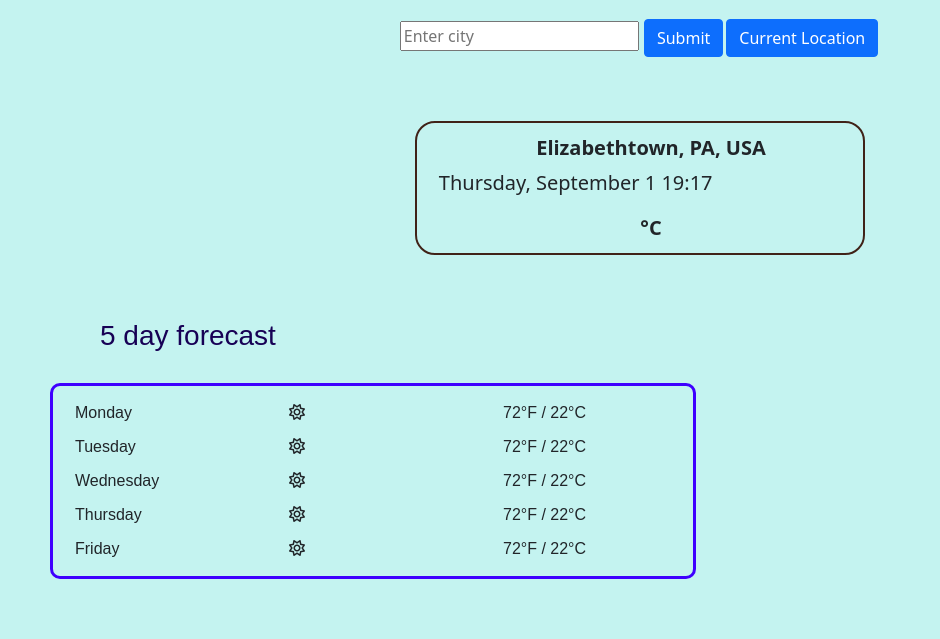
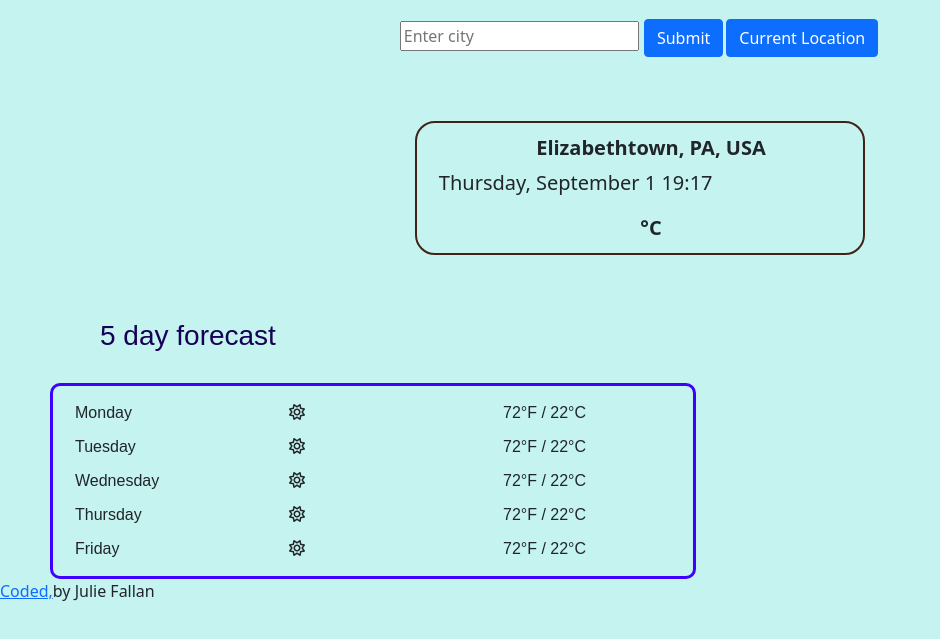
Before and after one commit to FallJ/Weather-App, a plain HTML site: page index.html in a window 1280 px wide. Shown: the part 93-732 px from the top of the page, without its empty margins (0-940 px from the left). Drawn offline with nearby package versions, Linux system fonts and the light colour scheme; a web font is replaced by a local one.

Commit message:
Update index.html
added link to github for repository

```diff
--- a/index.html
+++ b/index.html
@@ -80,6 +80,7 @@
         <div class="col">72°F / 22°C</div>
       </div>
     </div>
+    <div class="footer"><a href="https://github.com/FallJ/Weather-App">Coded,</a>by Julie Fallan</div>
     <script src="index.js"></script>
   </body>
 </html>
```
